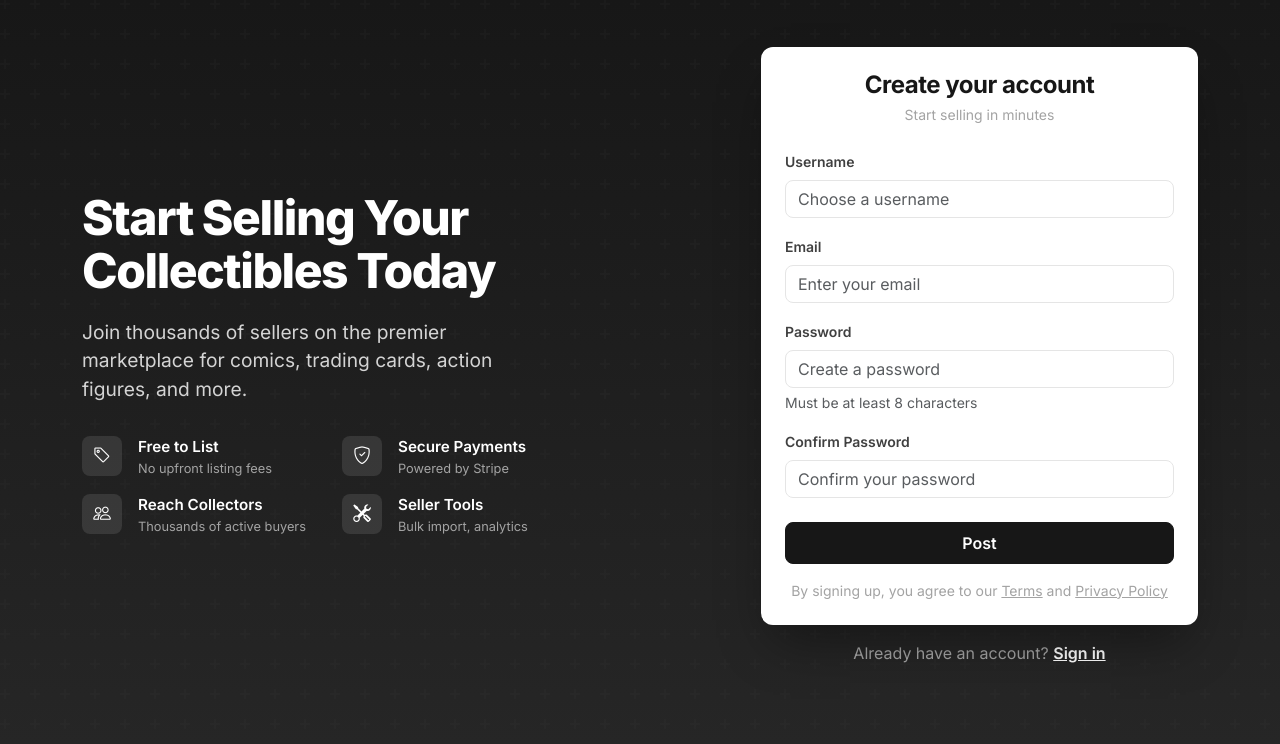
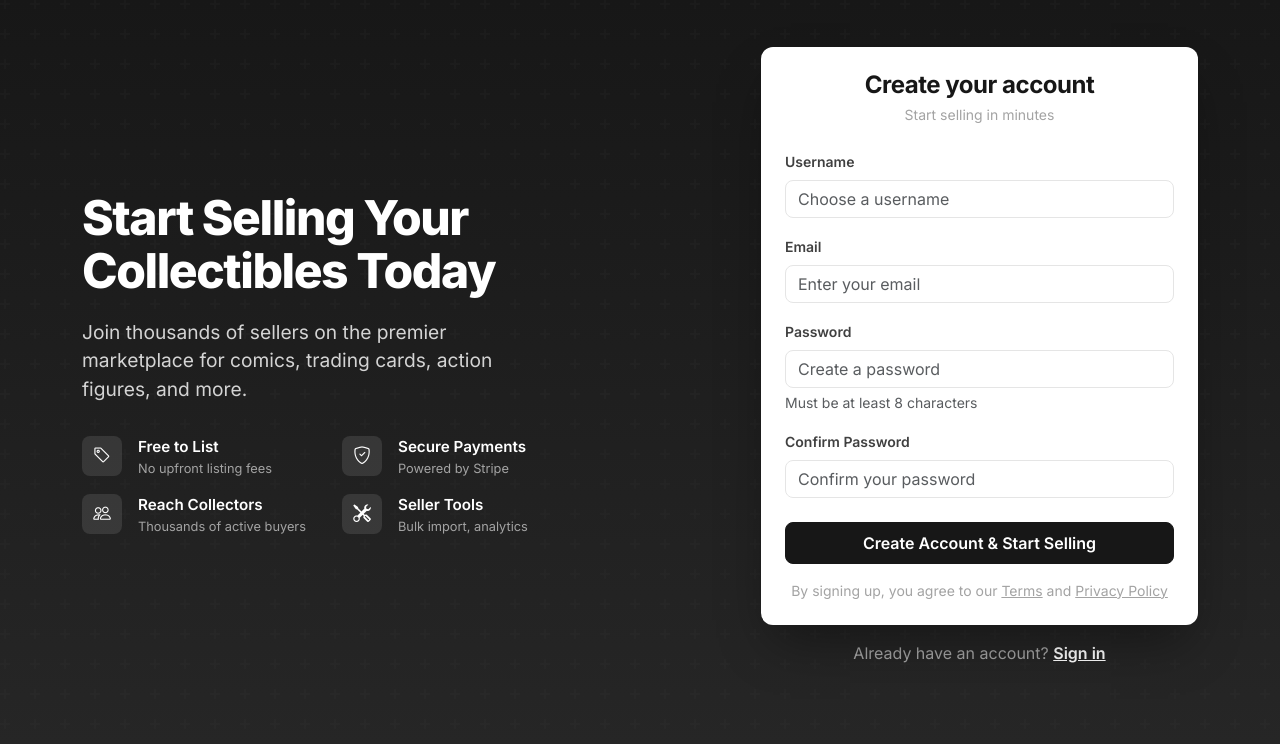
Before and after one commit to nadermx/heroesandmore, a Django app: page /sell/ in a window 1280 px wide. Shown: the part 86-830 px from the top of the page. Run offline with Django 5.2, Linux system fonts and the light colour scheme; data that the repository does not hold is empty; parts of the project's set-up code (start-up, migrations or seed data) failed here and were passed over; some libraries are stand-ins or nearby versions.

Commit message:
Revert sell page button text change
Co-Authored-By: Claude Opus 4.6 <noreply@anthropic.com>

```diff
--- a/templates/pages/sell.html
+++ b/templates/pages/sell.html
@@ -246,8 +246,7 @@
                             </div>
 
                             <button type="submit" class="btn btn-dark w-100 py-2 fw-semibold">
-                                <span class="d-none d-md-inline">Post</span>
-                                <span class="d-md-none">Create Account & Start Selling</span>
+                                Create Account & Start Selling
                             </button>
 
                             <p class="text-center text-muted small mt-3 mb-0">
```
